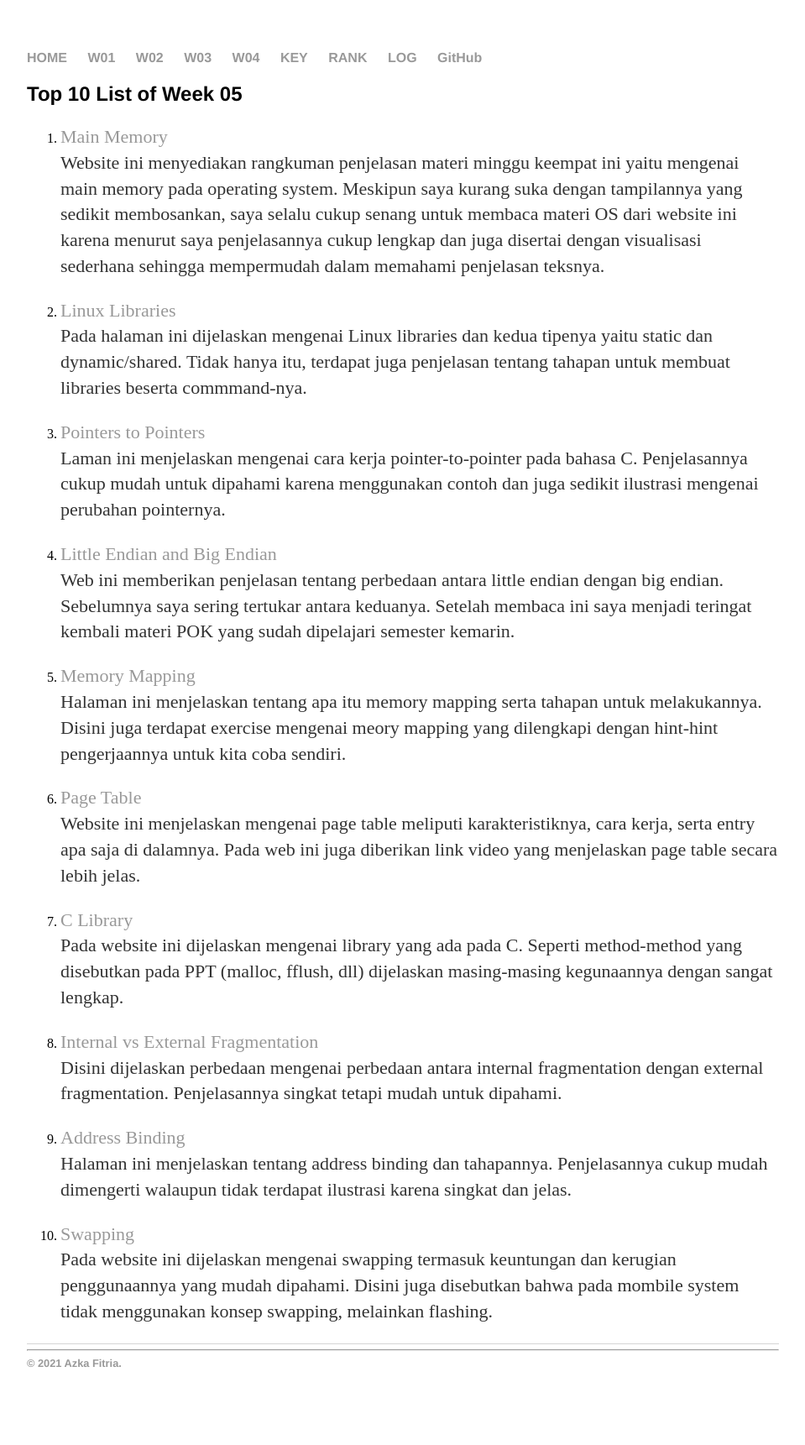
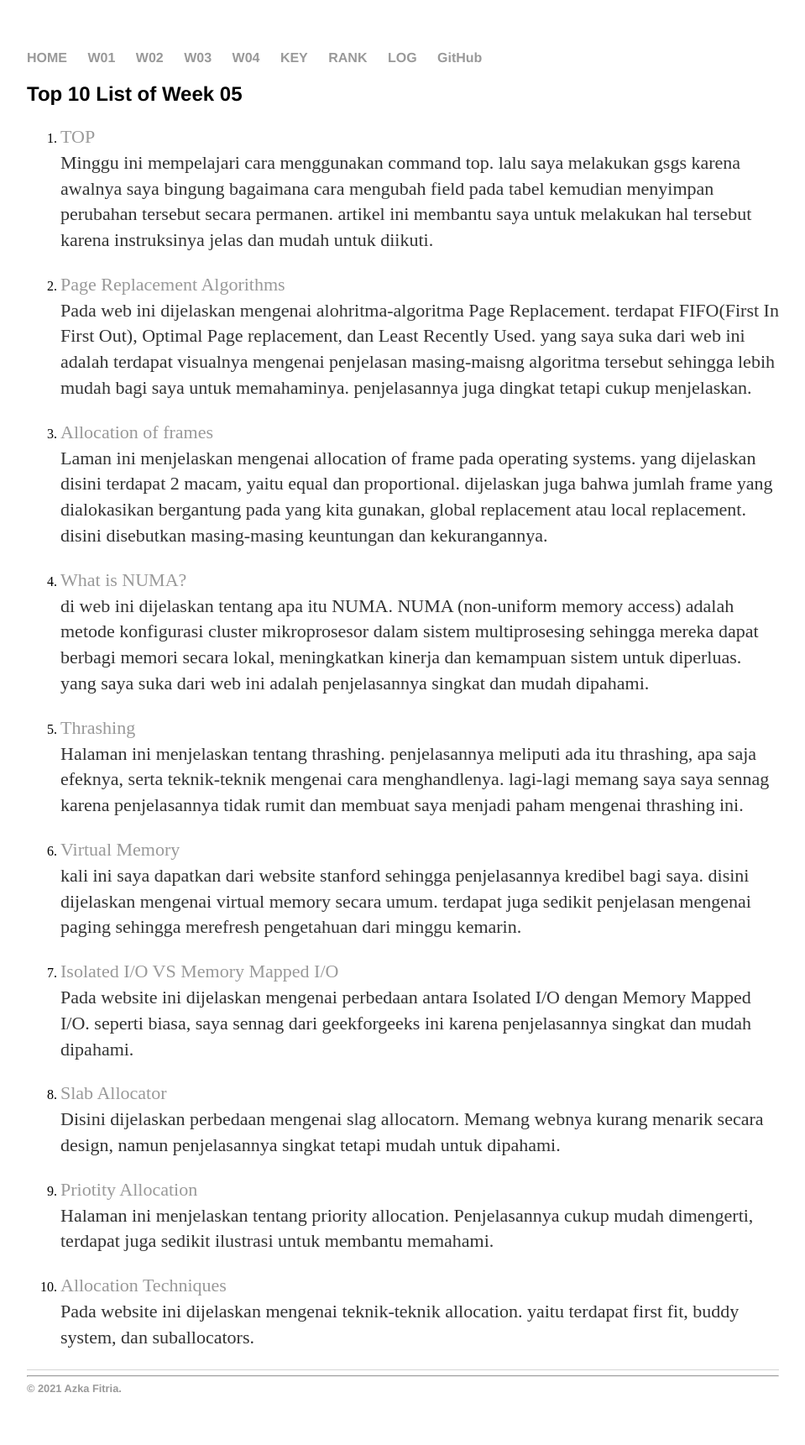
Before and after one commit to azkafitria/os211, a Jekyll site: the page built from W05.md, in a window 1280 px wide. Shown: the whole page at 84% size, without its empty margins (160-1119 px from the left). Built offline with Jekyll 4.4.1, drawn with Linux system fonts in a browser that asks for light colours; our own code applies the rules of GitHub Pages for plain Markdown files; before the commit the page ends 1691 px from its top, so only the background shows below that.

Commit message:
Update W05.md

```diff
--- a/W05.md
+++ b/W05.md
@@ -3,32 +3,32 @@ layout: layout
 permalink: /W05/
 ---
 # Top 10 List of Week 05
-1. [Main Memory](https://www.cs.uic.edu/~jbell/CourseNotes/OperatingSystems/8_MainMemory.html)<br>
-  Website ini menyediakan rangkuman penjelasan materi minggu keempat ini yaitu mengenai main memory pada operating system. Meskipun saya kurang suka dengan tampilannya yang sedikit membosankan, saya selalu cukup senang untuk membaca materi OS dari website ini karena menurut saya penjelasannya cukup lengkap dan juga disertai dengan visualisasi sederhana sehingga mempermudah dalam memahami penjelasan teksnya.
+1. [TOP](https://www.golinuxhub.com/2018/05/top-command-add-reduce-field-column-memory-swap/)<br>
+  Minggu ini mempelajari cara menggunakan command top. lalu saya melakukan gsgs karena awalnya saya bingung bagaimana cara mengubah field pada tabel kemudian menyimpan perubahan tersebut secara permanen. artikel ini membantu saya untuk melakukan hal tersebut karena instruksinya jelas dan mudah untuk diikuti.
 
-2. [Linux Libraries](https://opensource.com/article/21/2/linux-software-libraries)<br>
-  Pada halaman ini dijelaskan mengenai Linux libraries dan kedua tipenya yaitu static dan dynamic/shared. Tidak hanya itu, terdapat juga penjelasan tentang tahapan untuk membuat libraries beserta commmand-nya.
+2. [Page Replacement Algorithms](https://www.gatevidyalay.com/page-replacement-algorithms-page-fault/)<br>
+  Pada web ini dijelaskan mengenai alohritma-algoritma Page Replacement. terdapat FIFO(First In First Out), Optimal Page replacement, dan Least Recently Used. yang saya suka dari web ini adalah terdapat visualnya mengenai penjelasan masing-maisng algoritma tersebut sehingga lebih mudah bagi saya untuk memahaminya. penjelasannya juga dingkat tetapi cukup menjelaskan.
 
-3. [Pointers to Pointers](https://www.eskimo.com/~scs/cclass/int/sx8.html)<br>
-  Laman ini menjelaskan mengenai cara kerja pointer-to-pointer pada bahasa C. Penjelasannya cukup mudah untuk dipahami karena menggunakan contoh dan juga sedikit ilustrasi mengenai perubahan pointernya.
+3. [Allocation of frames](https://www.geeksforgeeks.org/operating-system-allocation-frames/#:~:text=Frame%20allocation%20algorithms%20are%20used,total%20number%20of%20available%20frames.)<br>
+  Laman ini menjelaskan mengenai allocation of frame pada operating systems. yang dijelaskan disini terdapat 2 macam, yaitu equal dan proportional. dijelaskan juga bahwa jumlah frame yang dialokasikan bergantung pada yang kita gunakan, global replacement atau local replacement. disini disebutkan masing-masing keuntungan dan kekurangannya.
 
-4. [Little Endian and Big Endian](https://www.freecodecamp.org/news/what-is-endianness-big-endian-vs-little-endian/)<br>
-  Web ini memberikan penjelasan tentang perbedaan antara little endian dengan big endian. Sebelumnya saya sering tertukar antara keduanya. Setelah membaca ini saya menjadi teringat kembali materi POK yang sudah dipelajari semester kemarin.
+4. [What is NUMA?](https://www.freecodecamp.org/news/what-is-endianness-big-endian-vs-little-endian/)<br>
+  di web ini dijelaskan tentang apa itu NUMA. NUMA (non-uniform memory access) adalah metode konfigurasi cluster mikroprosesor dalam sistem multiprosesing sehingga mereka dapat berbagi memori secara lokal, meningkatkan kinerja dan kemampuan sistem untuk diperluas. yang saya suka dari web ini adalah penjelasannya singkat dan mudah dipahami.
 
-5. [Memory Mapping](https://linux-kernel-labs.github.io/refs/heads/master/labs/memory_mapping.html)<br>
-  Halaman ini menjelaskan tentang apa itu memory mapping serta tahapan untuk melakukannya. Disini juga terdapat exercise mengenai meory mapping yang dilengkapi dengan hint-hint pengerjaannya untuk kita coba sendiri.
+5. [Thrashing](https://www.thecrazyprogrammer.com/2019/02/thrashing-in-operating-system-os.html)<br>
+  Halaman ini menjelaskan tentang thrashing. penjelasannya meliputi ada itu thrashing, apa saja efeknya, serta teknik-teknik mengenai cara menghandlenya. lagi-lagi memang saya saya sennag karena penjelasannya tidak rumit dan membuat saya menjadi paham mengenai thrashing ini.
 
-6. [Page Table](https://www.gatevidyalay.com/page-table-paging-in-operating-system/)<br>
-  Website ini menjelaskan mengenai page table meliputi karakteristiknya, cara kerja, serta entry apa saja di dalamnya. Pada web ini juga diberikan link video yang menjelaskan page table secara lebih jelas.
+6. [Virtual Memory](https://web.stanford.edu/~ouster/cgi-bin/cs140-winter16/lecture.php?topic=vm)<br>
+  kali ini saya dapatkan dari website stanford sehingga penjelasannya kredibel bagi saya. disini dijelaskan mengenai virtual memory secara umum. terdapat juga sedikit penjelasan mengenai paging sehingga merefresh pengetahuan dari minggu kemarin.
 
-7. [C Library](https://www.tutorialspoint.com/c_standard_library/index.htm)<br>
-  Pada website ini dijelaskan mengenai library yang ada pada C. Seperti method-method yang disebutkan pada PPT (malloc, fflush, dll) dijelaskan masing-masing kegunaannya dengan sangat lengkap.
+7. [Isolated I/O	VS Memory Mapped I/O](https://www.geeksforgeeks.org/memory-mapped-i-o-and-isolated-i-o/)<br>
+  Pada website ini dijelaskan mengenai perbedaan antara Isolated I/O dengan	Memory Mapped I/O. seperti biasa, saya sennag dari geekforgeeks ini karena penjelasannya singkat dan mudah dipahami.
 
-8. [Internal vs External Fragmentation](https://www.geeksforgeeks.org/difference-between-internal-and-external-fragmentation/)<br>
-  Disini dijelaskan perbedaan mengenai perbedaan antara internal fragmentation dengan external fragmentation. Penjelasannya singkat tetapi mudah untuk dipahami.
+8. [Slab Allocator](hhttps://www.kernel.org/doc/gorman/html/understand/understand011.html)<br>
+  Disini dijelaskan perbedaan mengenai slag allocatorn. Memang webnya kurang menarik secara design, namun penjelasannya singkat tetapi mudah untuk dipahami.
 
-9. [Address Binding](https://www.techwalla.com/articles/what-is-address-binding)<br>
-  Halaman ini menjelaskan tentang address binding dan tahapannya. Penjelasannya cukup mudah dimengerti walaupun tidak terdapat ilustrasi karena singkat dan jelas.
+9. [Priotity Allocation](https://vensim.com/allocation-by-priority-alloc-p/)<br>
+  Halaman ini menjelaskan tentang priority allocation. Penjelasannya cukup mudah dimengerti, terdapat juga sedikit ilustrasi untuk membantu memahami.
 
-10. [Swapping](https://prepinsta.com/operating-systems/swapping/)<br>
-  Pada website ini dijelaskan mengenai swapping termasuk keuntungan dan kerugian penggunaannya yang mudah dipahami. Disini juga disebutkan bahwa pada mombile system tidak menggunakan konsep swapping, melainkan flashing.
+10. [Allocation Techniques](https://www.memorymanagement.org/mmref/alloc.html)<br>
+  Pada website ini dijelaskan mengenai teknik-teknik allocation. yaitu terdapat first fit, buddy system, dan suballocators.
```
